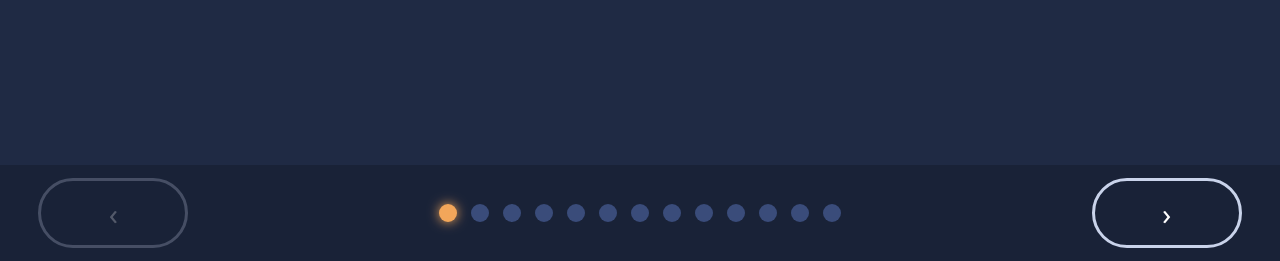
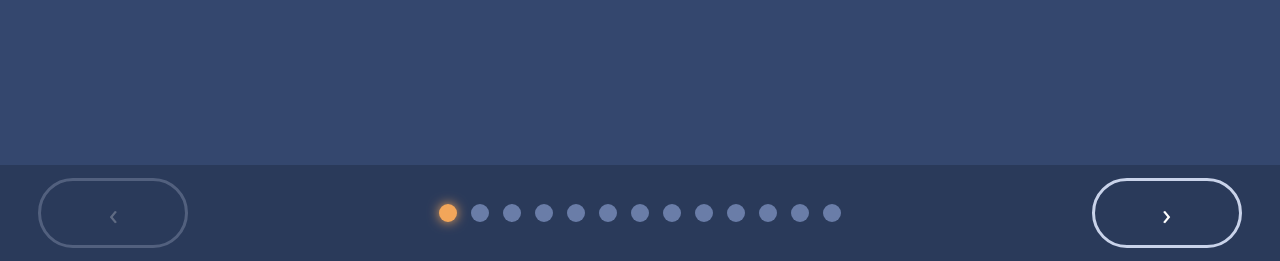
Before and after one commit to SchuleLG/schulelg.github.io, a plain HTML site: page tafel/schlagwortsuche/index.html in a window 1280 px wide. Shown: the part 539-800 px from the top of the page. Drawn offline with Linux system fonts and the light colour scheme.

Commit message:
Schlagwort-Detektive: Hintergrund heller
Co-Authored-By: Claude Opus 5.5 <noreply@anthropic.com>
Claude-Session: https://claude.ai/code/session_017ZdGSkiJ6dijyj83h9c99b

```diff
--- a/tafel/schlagwortsuche/index.html
+++ b/tafel/schlagwortsuche/index.html
@@ -5,7 +5,7 @@
 <link rel="icon" href="../../assets/biene.png">
 <title>Schlagwort-Detektive</title>
 <style>
-:root{--night:#1F2A44;--night2:#2A3A5E;--orange:#F2A65A;--orange2:#E07A1F;--soft:#C9D3EA;--paper:#FBF6EC;--ink:#1F2A44;--blue:#5B9BE0;--green:#6BBF59;--grey:#7D88A3}
+:root{--night:#34476E;--night2:#43588A;--orange:#F2A65A;--orange2:#E07A1F;--soft:#C9D3EA;--paper:#FBF6EC;--ink:#1F2A44;--blue:#5B9BE0;--green:#6BBF59;--grey:#9AA5C0}
 *{box-sizing:border-box;-webkit-tap-highlight-color:transparent}
 html,body{margin:0;height:100%;background:var(--night);color:#fff;font-family:"Andika","Nunito",ui-rounded,"SF Pro Rounded","Segoe UI",system-ui,sans-serif;overflow:hidden;user-select:none}
 .screen{position:absolute;inset:0 0 96px 0;display:none;flex-direction:column;align-items:center;justify-content:center;padding:3vh 5vw;text-align:center;gap:2.2vh}
@@ -23,7 +23,7 @@ nav{position:fixed;left:0;right:0;bottom:0;height:96px;display:flex;align-items:
 nav button{font-family:inherit;font-size:30px;width:150px;height:70px;border-radius:36px;border:3px solid var(--soft);background:transparent;color:#fff;cursor:pointer}
 nav button:disabled{opacity:.25}
 .dots{display:flex;gap:14px}
-.dots span{width:18px;height:18px;border-radius:50%;background:#3A4C7A;cursor:pointer}
+.dots span{width:18px;height:18px;border-radius:50%;background:#6A7DA8;cursor:pointer}
 .dots span.on{background:var(--orange);box-shadow:0 0 12px var(--orange)}
 /* Buttons */
 .btn{font-family:inherit;font-size:clamp(20px,2.2vw,32px);padding:.45em 1.2em;border-radius:2em;border:3px solid var(--orange);background:transparent;color:var(--orange);cursor:pointer;text-decoration:none;display:inline-block}
```
